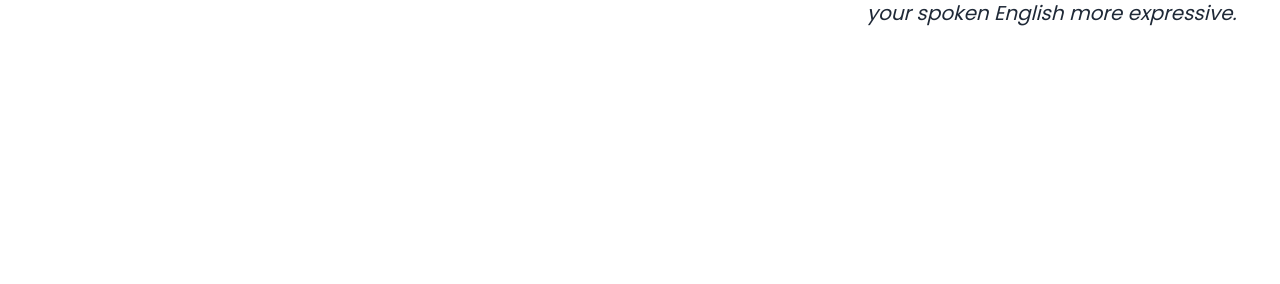
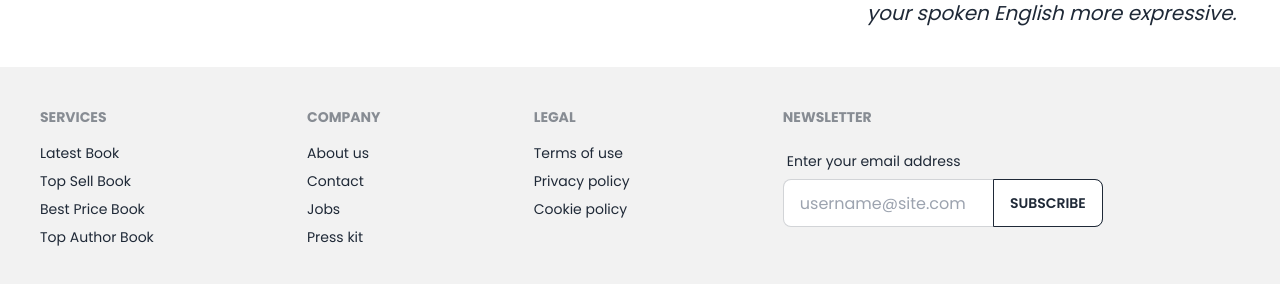
Before and after one commit to rabby159/eduLink-library-client, a React (Vite) app: page / in a window 1280 px wide. Shown: the part 1579-1863 px from the top of the page. Before the commit the page ends 1646 px from the top, so only its background shows below. Built offline with nearby package versions, Linux system fonts and the light colour scheme; no server answers.

Commit message:
footer design complete

```diff
--- /dev/null
+++ b/src/components/Footer/Footer.jsx
@@ -0,0 +1,50 @@
+const Footer = () => {
+  return (
+    <div className="bg-base-200">
+      <div className="max-w-7xl mx-auto">
+      <footer className="footer p-10  text-base-content">
+        <nav>
+          <header className="footer-title">Services</header>
+          <a className="link link-hover">Latest Book</a>
+          <a className="link link-hover">Top Sell Book</a>
+          <a className="link link-hover">Best Price Book</a>
+          <a className="link link-hover">Top Author Book</a>
+        </nav>
+        <nav>
+          <header className="footer-title">Company</header>
+          <a className="link link-hover">About us</a>
+          <a className="link link-hover">Contact</a>
+          <a className="link link-hover">Jobs</a>
+          <a className="link link-hover">Press kit</a>
+        </nav>
+        <nav>
+          <header className="footer-title">Legal</header>
+          <a className="link link-hover">Terms of use</a>
+          <a className="link link-hover">Privacy policy</a>
+          <a className="link link-hover">Cookie policy</a>
+        </nav>
+        <form>
+          <header className="footer-title">Newsletter</header>
+          <fieldset className="form-control w-80">
+            <label className="label">
+              <span className="label-text">Enter your email address</span>
+            </label>
+            <div className="relative">
+              <input
+                type="text"
+                placeholder="username@site.com"
+                className="input input-bordered w-full pr-16"
+              />
+              <button className="btn btn-outline absolute top-0 right-0 rounded-l-none">
+                Subscribe
+              </button>
+            </div>
+          </fieldset>
+        </form>
+      </footer>
+      </div>
+    </div>
+  );
+};
+
+export default Footer;
--- a/src/page/Home/Home.jsx
+++ b/src/page/Home/Home.jsx
@@ -1,5 +1,6 @@
 import Banner from "../../components/Banner/Banner";
 import Categories from "../../components/Categories/Categories";
+import Footer from "../../components/Footer/Footer";
 import LatestBook from "../../components/LatestBook/LatestBook";
 import Navbar from "../../components/Navbar/Navbar";
 import TopWriter from "../../components/TopWriter/TopWriter";
@@ -13,6 +14,7 @@ const Home = () => {
             <Categories></Categories>
             <TopWriter></TopWriter>
             <LatestBook></LatestBook>
+            <Footer></Footer>
         </div>
     );
 };
```
